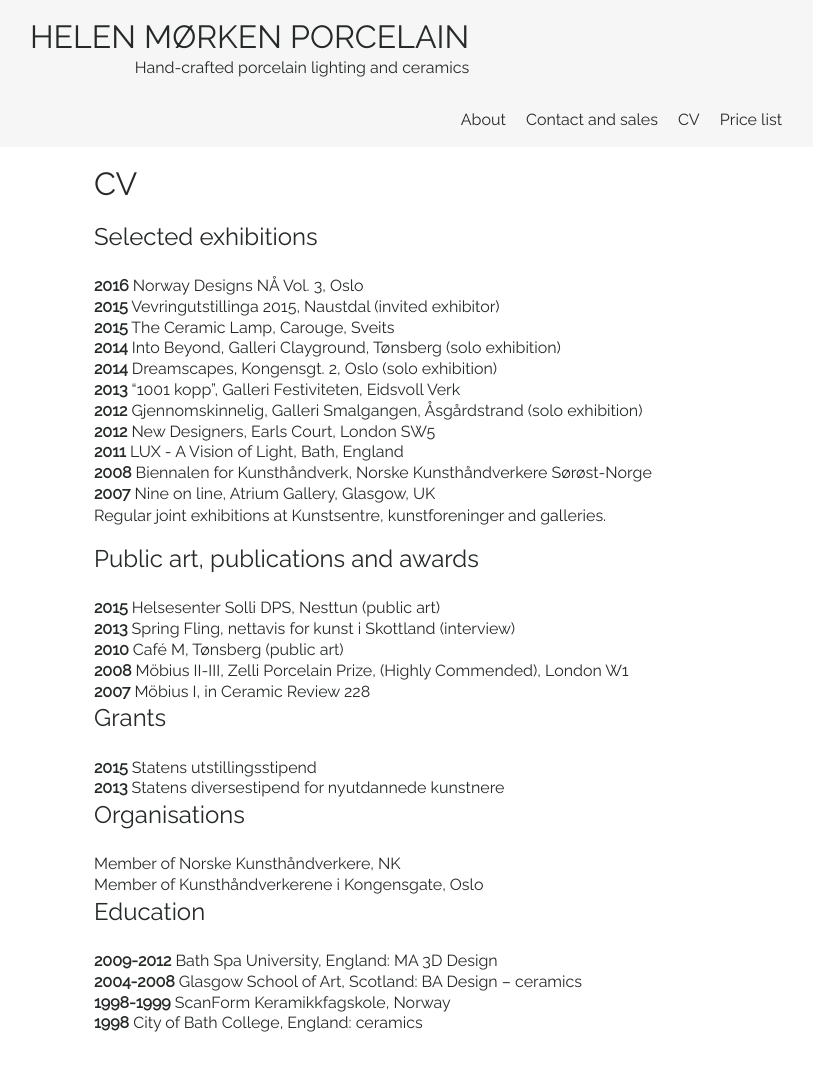
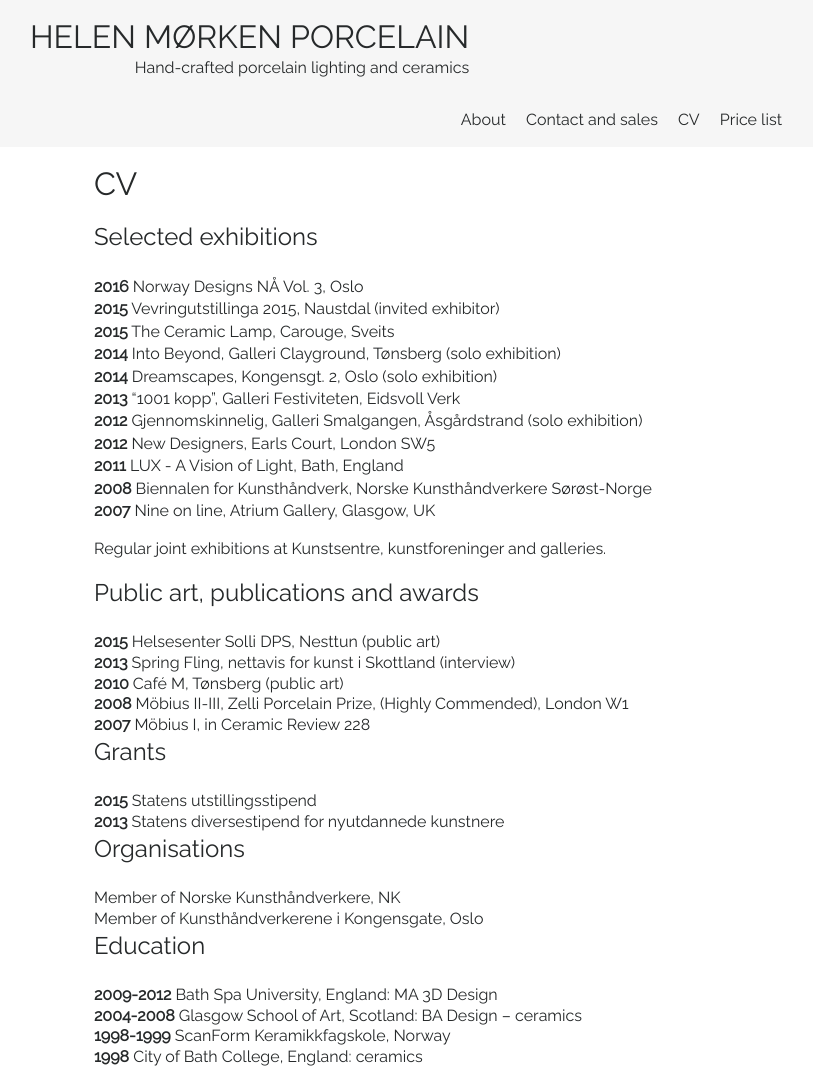
Before and after one commit to rebekkjm/helenmorkenno, a Jekyll site: the page built from cv.md, in a window 1280 px wide. Shown: the whole page, without its empty margins (226-1039 px from the left). Built offline with Jekyll 4.4.1, drawn with Linux system fonts in a browser that asks for light colours; before the commit the page ends 1050 px from its top, so only the background shows below that.

Commit message:
Update cv.md

```diff
--- a/cv.md
+++ b/cv.md
@@ -6,17 +6,17 @@
 
 ### Selected exhibitions
 
-- **2016** Norway Designs NÅ Vol. 3, Oslo
-- **2015** Vevringutstillinga 2015, Naustdal (invited exhibitor)
-- **2015** The Ceramic Lamp, Carouge, Sveits
-- **2014** Into Beyond, Galleri Clayground, Tønsberg (solo exhibition)
-- **2014** Dreamscapes, Kongensgt. 2, Oslo (solo exhibition)
-- **2013** “1001 kopp”, Galleri Festiviteten, Eidsvoll Verk
-- **2012** Gjennomskinnelig, Galleri Smalgangen, Åsgårdstrand (solo exhibition)
-- **2012** New Designers, Earls Court, London SW5
-- **2011** LUX - A Vision of Light, Bath, England
-- **2008** Biennalen for Kunsthåndverk, Norske Kunsthåndverkere Sørøst-Norge
-- **2007** Nine on line, Atrium Gallery, Glasgow, UK
+**2016** Norway Designs NÅ Vol. 3, Oslo
+**2015** Vevringutstillinga 2015, Naustdal (invited exhibitor)
+**2015** The Ceramic Lamp, Carouge, Sveits
+**2014** Into Beyond, Galleri Clayground, Tønsberg (solo exhibition)
+**2014** Dreamscapes, Kongensgt. 2, Oslo (solo exhibition)
+**2013** “1001 kopp”, Galleri Festiviteten, Eidsvoll Verk
+**2012** Gjennomskinnelig, Galleri Smalgangen, Åsgårdstrand (solo exhibition)
+**2012** New Designers, Earls Court, London SW5
+**2011** LUX - A Vision of Light, Bath, England
+**2008** Biennalen for Kunsthåndverk, Norske Kunsthåndverkere Sørøst-Norge
+**2007** Nine on line, Atrium Gallery, Glasgow, UK
 
 Regular joint exhibitions at Kunstsentre, kunstforeninger and galleries.
 
```
